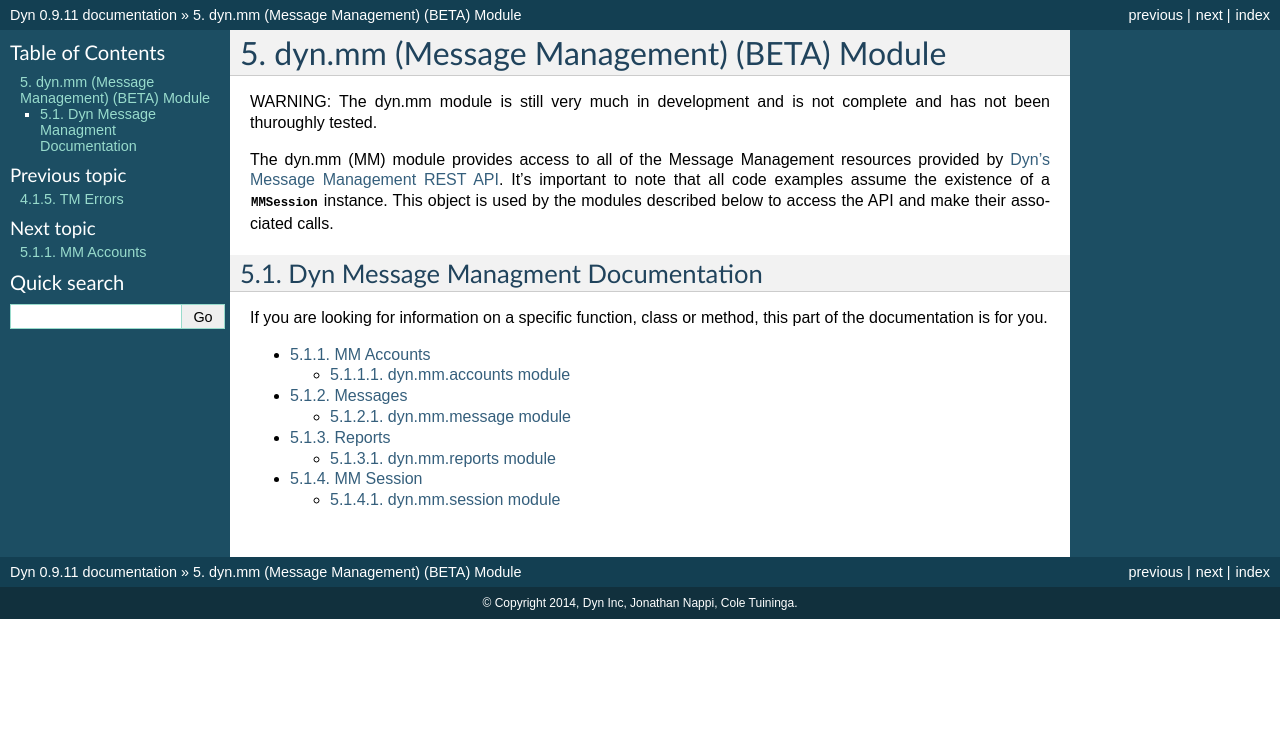
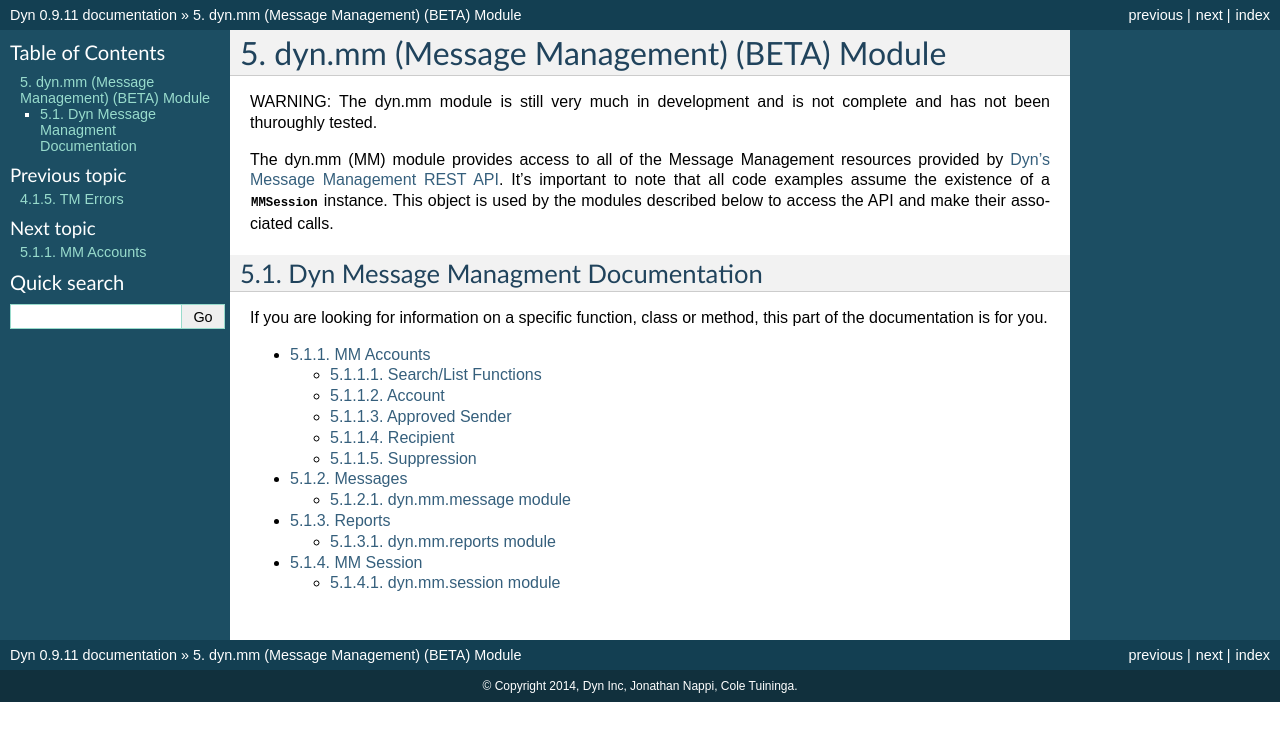
Before and after one commit to dyninc/dyn-python, a Sphinx documentation site: the page built from docs/mm.rst, in a window 1280 px wide. Shown: the top 741 px of the page. Built offline with Sphinx 7.4.7, drawn with Linux system fonts in a browser that asks for light colours; pages that are not in the unit, such as notebooks, are missing from menus; some of the changed lines change nothing that is shown.

Commit message:
Flushed out the dyn.mm.accounts documentation

```diff
--- a/docs/mm/accounts.rst
+++ b/docs/mm/accounts.rst
@@ -2,10 +2,105 @@
 
 MM Accounts
 ===========
+The :mod:`~dyn.mm.accounts` module contains interfaces for all of the various Account
+management features offered by the dyn Message Management REST API
 
-dyn.mm.accounts module
-----------------------
+Search/List Functions
+---------------------
+The following functions return a single ``list`` containing class representations
+of their respective types. For instance
+:func:`get_all_users` returns a ``list`` of :class:`User` objects.
 
-.. automodule:: dyn.mm.accounts
+.. autofunction:: dyn.mm.accounts.get_all_accounts
+
+.. autofunction:: dyn.mm.accounts.get_all_senders
+
+.. autofunction:: dyn.mm.accounts.get_all_suppressions
+
+
+Account
+-------
+
+.. autoclass:: dyn.mm.accounts.Account
     :members:
     :undoc-members:
+
+Create a new Account
+^^^^^^^^^^^^^^^^^^^^
+The following example shows how to create a new :class:`~dyn.mm.accounts.Account`
+on the Dyn Message Management system::
+
+    >>> from dyn.mm.accounts import Account
+    >>> new_account = Account('username', 'password', 'companyname', '1 (603) 867-5309')
+    >>> new_account
+    <MM Account>: username
+    >>> new_account.xheaders
+    {}
+
+
+Using an Existing Account
+^^^^^^^^^^^^^^^^^^^^^^^^^
+The following example shows how to get an do some simple manipulation of an existing
+dyn Message Management account::
+
+    >>> from dyn.mm.accounts import Account
+    >>> new_account = Account('username')
+    >>> new_account.apikey
+    'XXXXXXXXXXXXXXXXXXXXXXXXXXXXXXXX'
+    >>> new_account.generate_new_apikey()
+    >>> new_account.apikey
+    'YYYYYYYYYYYYYYYYYYYYYYYYYYYYYYYY'
+    >>> new_account.xheaders
+    {'xheader1': 'xheader1_data', 'xheader2': 'xheader2_data'}
+    >>> # The following creates a new xheader for the account
+    >>> new_account.xheaders['xheader3'] = 'xheader3_data'
+
+
+Approved Sender
+---------------
+
+.. autoclass:: dyn.mm.accounts.ApprovedSender
+    :members:
+    :undoc-members:
+
+Create a new Approved Sender
+^^^^^^^^^^^^^^^^^^^^^^^^^^^^
+Approved senders are pretty straightforward as far as functionality goes but here
+we'll see how to create a new :class:`~dyn.mm.accounts.ApprovedSender`::
+
+    >>> from dyn.mm.accounts import ApprovedSender
+    >>> sender = ApprovedSender('username@email.com', seeding=0)
+    >>> sender.status
+    1
+    >>> sender.seeding
+    0
+    >>> sender.seeding = 1
+
+Recipient
+---------
+
+.. autoclass:: dyn.mm.accounts.Recipient
+    :members:
+    :undoc-members:
+
+Creating/Using Recipients
+^^^^^^^^^^^^^^^^^^^^^^^^^
+Recipients are the one model you'll find in this library that don't have an intuitive
+way to distinguish what you're trying to accomplish simply from the arguments you provide
+at create time. Because of this, you'll need to pass a method type, either GET or POST,
+to the Recipient when you create it::
+
+    >>> from dyn.mm.accounts import Recipient
+    >>> recipient = Recipient('user@email.com', method='POST')
+    >>> recipient.status
+    'inactive'
+    >>> recipient.activate()
+    >>> recipient.status
+    'active'
+
+Suppression
+-----------
+
+.. autoclass:: dyn.mm.accounts.Suppression
+    :members:
+    :undoc-members:
```
